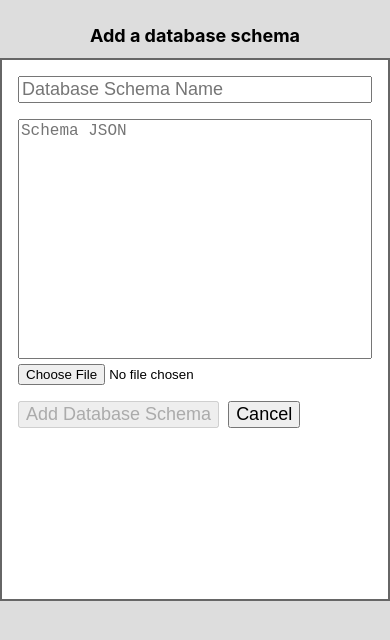
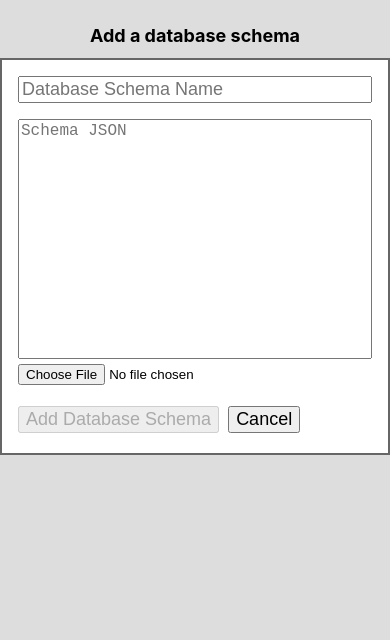
Before and after one commit to M-Derbyshire/SchemaShovelWeb, a React app in the folder front_end/: page /create in a window 390 px wide. Shown: the part 48-688 px from the top of the page. Built offline with nearby package versions, Linux system fonts and the light colour scheme.

Commit message:
Added styling to make the AddDatabaseForm component more responsive

```diff
--- a/front_end/src/components/AddDatabaseForm/AddDatabaseForm.css
+++ b/front_end/src/components/AddDatabaseForm/AddDatabaseForm.css
@@ -4,7 +4,6 @@
 	padding: 1rem;
 	width: fit-content;
 	min-width: 60vw;
-	min-height: 60vh;
 }
 
 .AddDatabaseForm .infoText {
@@ -21,8 +20,7 @@
 	font-size: large;
 }
 
-
 .AddDatabaseForm .databaseSchemaSubmit, .AddDatabaseForm .databaseSchemaCancel {
 	font-size: large;
-	margin-right: 0.5em;
+	margin: 0.25em 0.5em 0.25em auto;
 }
```
